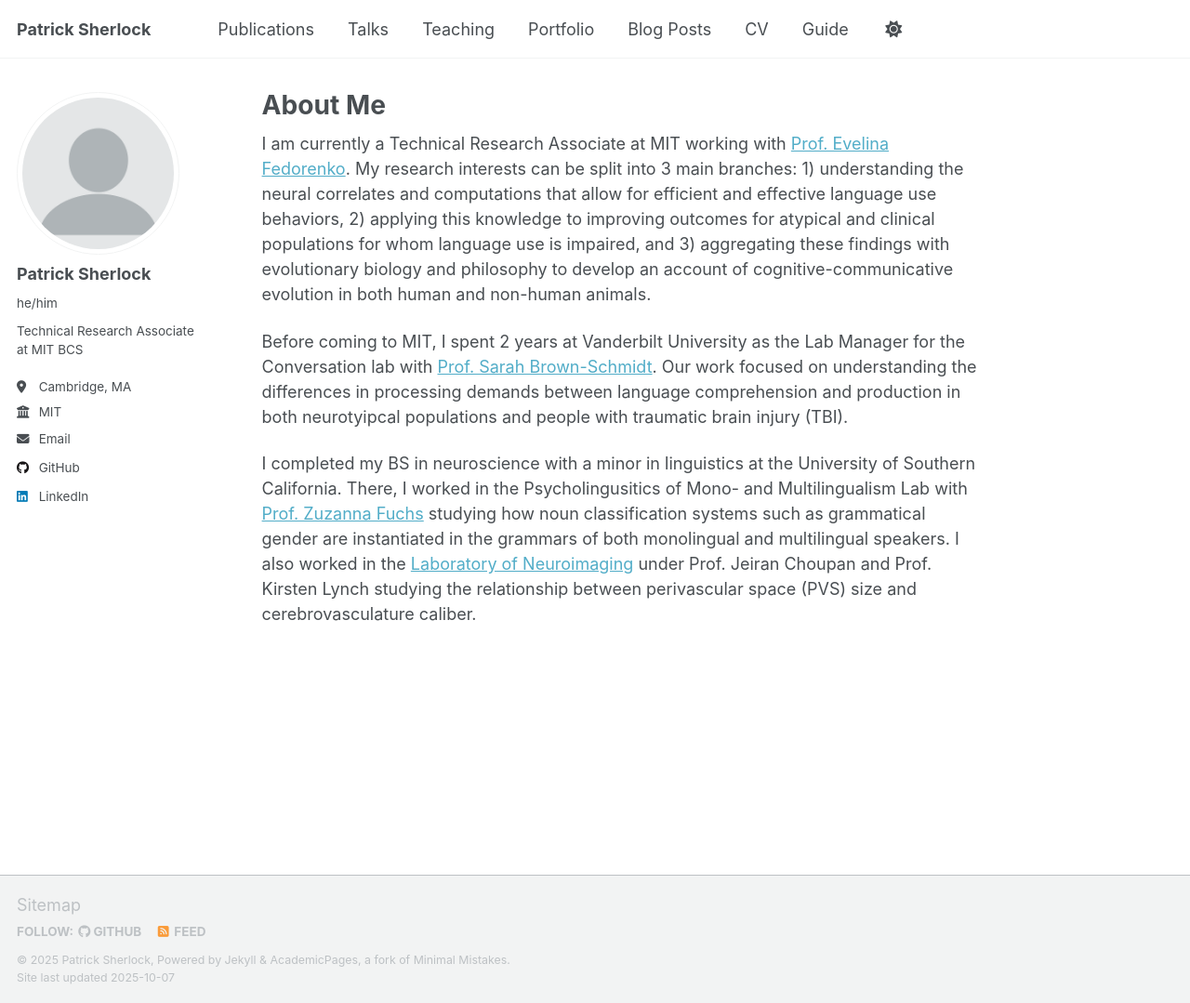
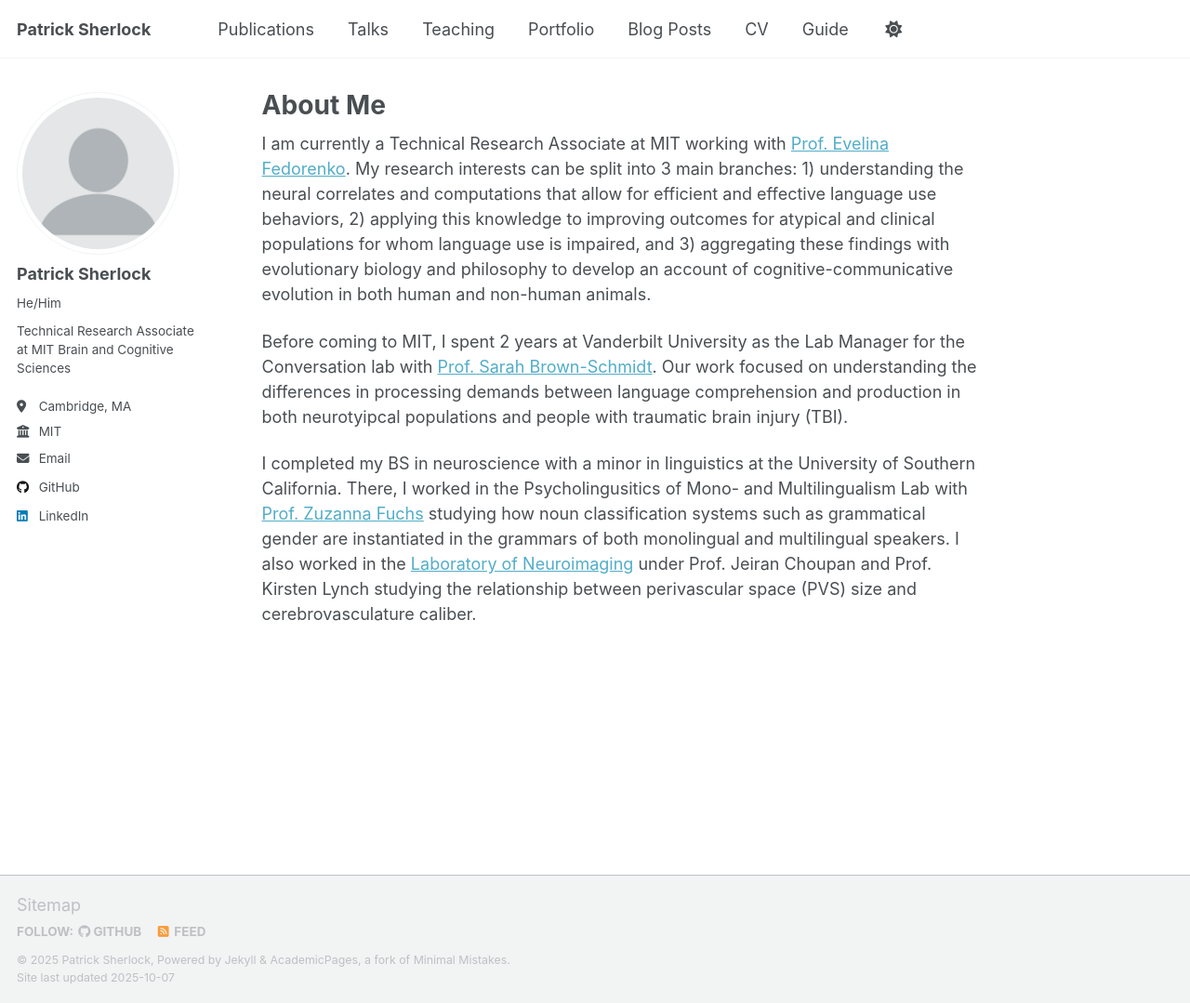
Before and after one commit to patricksherlock/patricksherlock.github.io, a Jekyll site: the page built from _pages/about.md, in a window 1280 px wide and 1079 px high. Shown: the whole window at 93% size. Built offline with Jekyll 4.4.1, drawn with Linux system fonts in a browser that asks for light colours; a script that is not in the unit is left out.

Commit message:
Update _config.yml

```diff
--- a/_config.yml
+++ b/_config.yml
@@ -25,8 +25,8 @@ author:
   # Biographic information
   avatar           : "profile.png"
   name             : "Patrick Sherlock"
-  pronouns         : "he/him"
-  bio              : "Technical Research Associate at MIT BCS"
+  pronouns         : "He/Him"
+  bio              : "Technical Research Associate at MIT Brain and Cognitive Sciences"
   location         : "Cambridge, MA"
   employer         : "MIT"
   uri              : # URL
```
